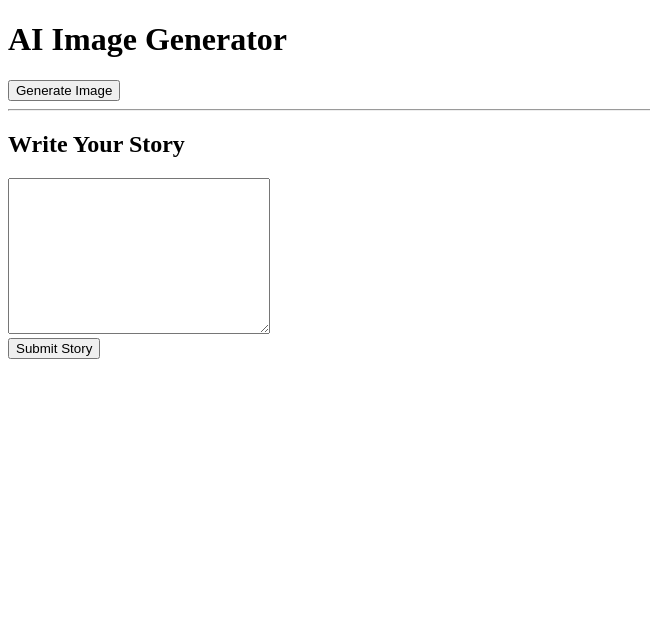
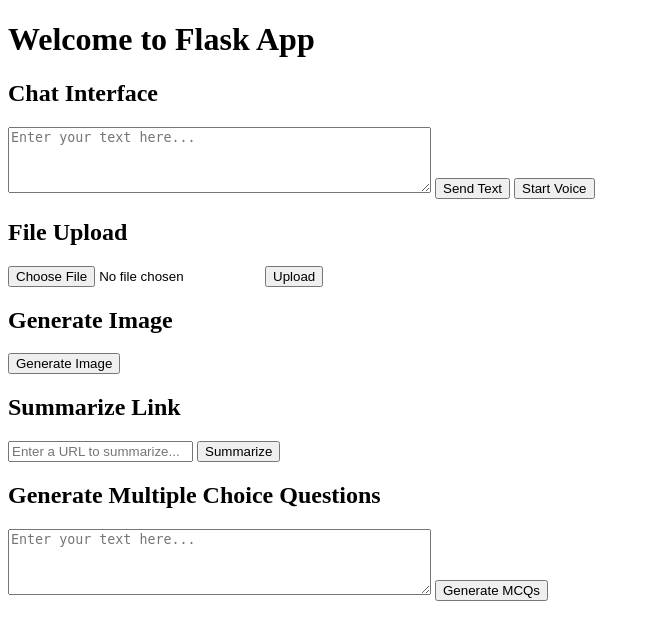
Before and after one commit to rohitrao1299/AI-Chatbot, a Flask app: page / in a window 1280 px wide. Shown: the top 640 px of the page, without its empty margins (0-650 px from the left). Run offline with Flask 3, Linux system fonts and the light colour scheme; some libraries are stand-ins or nearby versions.

Commit message:
Add files via upload

```diff
--- a/TextImg/templates/home.html
+++ b/TextImg/templates/home.html
@@ -1,30 +1,150 @@
-<!doctype html>
+<!DOCTYPE html>
 <html lang="en">
-  <head>
-    <meta charset="utf-8">
-    <meta name="viewport" content="width=device-width, initial-scale=1">
+<head>
+    <meta charset="UTF-8">
+    <meta name="viewport" content="width=device-width, initial-scale=1.0">
+    <title>Flask App</title>
+</head>
+<body>
+    <h1>Welcome to Flask App</h1>
+    <h2>Chat Interface</h2>
+    <div>
+        <textarea id="input_text" rows="4" cols="50" placeholder="Enter your text here..."></textarea>
+        <button onclick="sendChat()">Send Text</button>
+        <button onclick="startVoiceRecognition()">Start Voice</button>
+    </div>
+    <div id="chat_response"></div>
 
-    <title>AI Image Generator</title>
-  </head>
-  <body>
-    <h1>AI Image Generator</h1>
-    <form action="/generate" method="post">
-      <button type="submit">Generate Image</button>
+    <h2>File Upload</h2>
+    <form action="/upload" method="post" enctype="multipart/form-data">
+        <input type="file" name="file" id="file">
+        <input type="submit" value="Upload">
     </form>
-    <hr>
-    <h2>Write Your Story</h2>
-    <form action="/submit_story" method="post">
-      <textarea name="story" id="story" rows="10" cols="30"></textarea><br>
-      {% if error %}
-        <p style="color: red;">{{ error }}</p>
-      {% endif %}
-      <input type="submit" value="Submit Story">
-    </form>
-    <!-- Display the generated image and its filename -->
-    {% if image_filename %}
-        <h2>Generated Image:</h2>
-        <img src="{{ url_for('static', filename=image_filename) }}" alt="Generated Image">
-        <p>Filename: {{ image_filename }}</p>
-    {% endif %}
+
+    <h2>Generate Image</h2>
+    <button onclick="generateImage()">Generate Image</button>
+    <div id="image_container"></div> <!-- Container div for the generated image -->
+
+    <h2>Summarize Link</h2>
+    <div>
+        <input type="text" id="link" placeholder="Enter a URL to summarize...">
+        <button onclick="summarizeLink()">Summarize</button>
+    </div>
+    <div id="summary_response"></div> <!-- Added this div to display summary response -->
+
+    <h2>Generate Multiple Choice Questions</h2>
+    <div>
+        <textarea id="mcq_input_text" rows="4" cols="50" placeholder="Enter your text here..."></textarea>
+        <button onclick="generateMCQs()">Generate MCQs</button>
+    </div>
+    <div id="mcq_response"></div> <!-- Added this div to display MCQs -->
+
+    <script>
+        function sendChat() {
+            var inputText = document.getElementById("input_text").value;
+            var xhr = new XMLHttpRequest();
+            xhr.open("POST", "/chat", true);
+            xhr.setRequestHeader('Content-Type', 'application/x-www-form-urlencoded');
+            xhr.onreadystatechange = function () {
+                if (xhr.readyState === XMLHttpRequest.DONE && xhr.status === 200) {
+                    var response = JSON.parse(xhr.responseText);
+                    document.getElementById("chat_response").innerHTML += "<p><strong>You:</strong> " + inputText + "</p>";
+                    document.getElementById("chat_response").innerHTML += "<p><strong>Bot:</strong> " + response.response + "</p>";
+                }
+            };
+            xhr.send("input_text=" + inputText);
+        }
+
+        function startVoiceRecognition() {
+            var recognition = new webkitSpeechRecognition();
+            recognition.lang = "en-IN";
+
+            recognition.onresult = function(event) {
+                var transcript = event.results[0][0].transcript;
+                document.getElementById("input_text").value = transcript;
+            }
+
+            recognition.onend = function() {
+                sendChat();
+            }
+
+            recognition.start();
+        }
+
+        function generateImage() {
+            // var xhr = new XMLHttpRequest();
+            // xhr.open("GET", "/generate", true);
+            // xhr.onreadystatechange = function () {
+            //     if (xhr.readyState === XMLHttpRequest.DONE && xhr.status === 200) {
+            //         var imgData = xhr.response;
+            //         console.log("imgData",imgData)
+            //         var imageUrl = URL.createObjectURL(new Blob([imgData], { type: 'image/jpeg' }));
+            //         console.log("imageUrl",imageUrl)
+            //         var imageElement = document.createElement('img');
+            //         imageElement.src = imageUrl;
+            //         document.getElementById("image_container").innerHTML = ''; // Clear previous image
+            //         document.getElementById("image_container").appendChild(imageElement); // Append new image
+            //     }
+            // };
+            // xhr.responseType = 'arraybuffer';
+            // xhr.send();
+            fetch('/generate')
+                .then(response => response.json())
+                .then(data => {
+                    console.log("data",data);
+                    const imageUrl = data.data;
+                    var imageElement = document.createElement('img');
+                    imageElement.src = imageUrl;
+                    document.getElementById("image_container").innerHTML = ''; // Clear previous image
+                    document.getElementById("image_container").appendChild(imageElement); // Append new image
+                })
+                .catch(error => console.error('Error generating image:', error));
+        }
+
+        function summarizeLink() {
+    var link = document.getElementById("link").value;
+    if (link) {
+        var xhr = new XMLHttpRequest();
+        xhr.open("POST", "/summarize", true);
+        xhr.setRequestHeader('Content-Type', 'application/x-www-form-urlencoded');
+        xhr.onreadystatechange = function () {
+            if (xhr.readyState === XMLHttpRequest.DONE && xhr.status === 200) {
+                var response = JSON.parse(xhr.responseText);
+                if (response.error) {
+                    document.getElementById("summary_response").innerHTML = "<p><strong>Error:</strong> " + response.error + "</p>";
+                } else {
+                    document.getElementById("summary_response").innerHTML = "<p><strong>Title:</strong> " + response.response.Title + "</p>";
+                    document.getElementById("summary_response").innerHTML += "<p><strong>Summary:</strong> " + response.response.Summary + "</p>";
+                    document.getElementById("summary_response").innerHTML += "<p><strong>Content:</strong> " + response.response.Content + "</p>";
+                }
+            }
+        };
+        xhr.send("input_text=" + link);
+    } else {
+        alert("Please enter a URL to summarize.");
+    }
+}
+
+
+function generateMCQs() {
+    var inputText = document.getElementById("mcq_input_text").value;
+    if (inputText) {
+        var xhr = new XMLHttpRequest();
+        xhr.open("POST", "/generate_mcqs", true);
+        xhr.setRequestHeader('Content-Type', 'application/json'); // Set content type to JSON
+        xhr.onreadystatechange = function () {
+            if (xhr.readyState === XMLHttpRequest.DONE && xhr.status === 200) {
+                var response = JSON.parse(xhr.responseText);
+                var mcqs = response.mcqs.join("<br>");
+                document.getElementById("mcq_response").innerHTML = "<p><strong>MCQs:</strong> " + mcqs + "</p>";
+            }
+        };
+        xhr.send(JSON.stringify({ input_text: inputText })); // Send JSON data
+    } else {
+        alert("Please enter text to generate MCQs.");
+    }
+}
+
+    </script>
 </body>
 </html>
```
